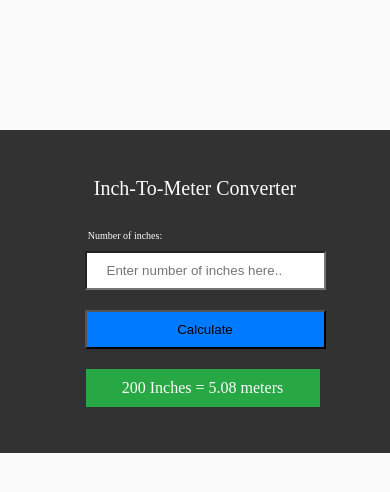
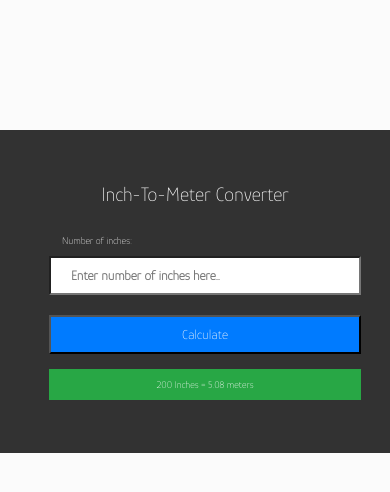
Before and after one commit to Dania96MTR/Inch-To-Meter, a plain HTML site: page index.html in a window 390 px wide. Drawn offline with Linux system fonts and the light colour scheme.

Commit message:
add responsive

```diff
--- a/index.html
+++ b/index.html
@@ -4,6 +4,9 @@
 <head>
     <meta charset="UTF-8">
     <meta name="viewport" content="width=device-width, initial-scale=1.0">
+    <link rel="preconnect" href="https://fonts.googleapis.com">
+<link rel="preconnect" href="https://fonts.gstatic.com" crossorigin>
+<link href="https://fonts.googleapis.com/css2?family=Glory:wght@100&display=swap" rel="stylesheet">
     <title>Document</title>
     <link rel="stylesheet" href="./style.css">
 </head>
@@ -18,7 +21,9 @@
             </div>
             <button type="submit">Calculate</button>
         </form>
-           <p class="result">200 Inches = 5.08 meters</p>
+        <div class="result">
+           <p >200 Inches = 5.08 meters</p>
+        </div>
     </div>
 
 </body>
--- a/style.css
+++ b/style.css
@@ -3,6 +3,7 @@
     padding: 0;
     box-sizing: border-box;
     position: relative;
+    font-family: Glory;
 }
 body{
     background-color: #FBFBFB;
@@ -24,24 +25,22 @@ body{
 p{
     color: #FBFBFB;
 }
-button{
-    background-color: #007BFF;
-}
+
 .inch-to-meter{
     margin-bottom: 30px;
     font-size: 40px;
 }
 .enter-number{
-    left: -120px;
+    left: -98px;
     font-size: 18px;
 }
 
 .result{
     background-color: #28A745;
-    padding: 15px 100px;
+    padding: 15px 90px;
     margin-left: 15px;
     margin-top: 10px;
-    width: 80%;
+    width: 70%;
     text-align: center;
 }
 input , button{
@@ -49,13 +48,24 @@ input , button{
     margin: 10px;
     width: 100%;
 }
+input{
+    color: #323232;
+    font-size: 20;
+    font-weight: bold;
+}
+button{
+    background-color: #007BFF;
+    color: #FBFBFB;
+    font-size: 21;
+}
 
 @media screen and (max-width: 600px ) {
     .main {
         width:100% ;
         top:130px;
-
-
+    }
+    form{
+        width: 80%;
     }
     input , button {
         width: 100%;
@@ -66,14 +76,21 @@ input , button{
         color: black;
     }
     .result{
-        width: 60%;
-        padding: 10px 30px;
+        margin: 0;
+        margin-top: 5px;
+        padding: 10px ;
+        width: 80%;
+        left: 10px;
+    }
+    .result>p{
+        font-size: 10px;
+        text-align: center;
     }
     .inch-to-meter{
         font-size: 20px;
     }
     .enter-number{
-        left: -70px;
+        width: 100%;
         font-size: 10px;
     }
 
```
